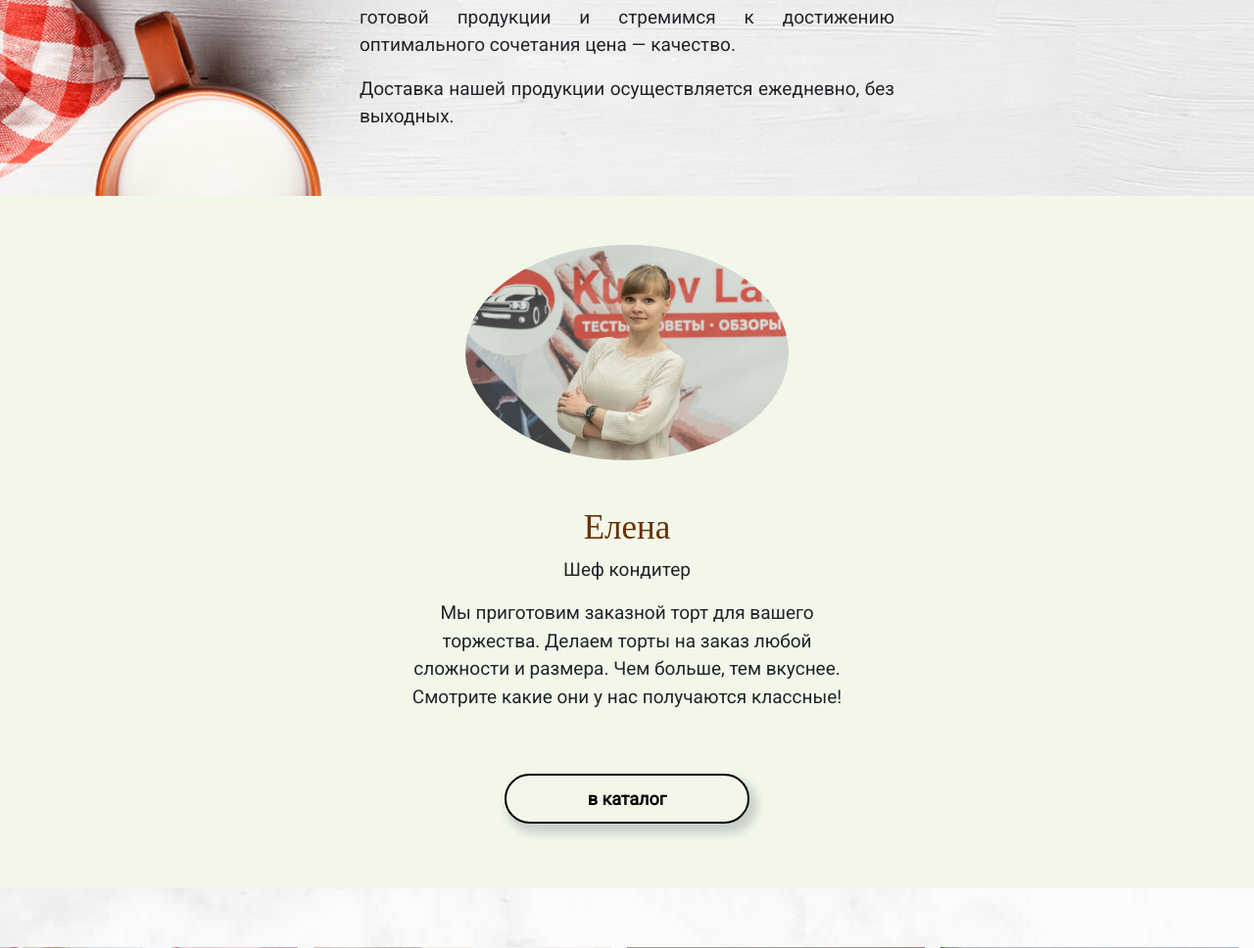
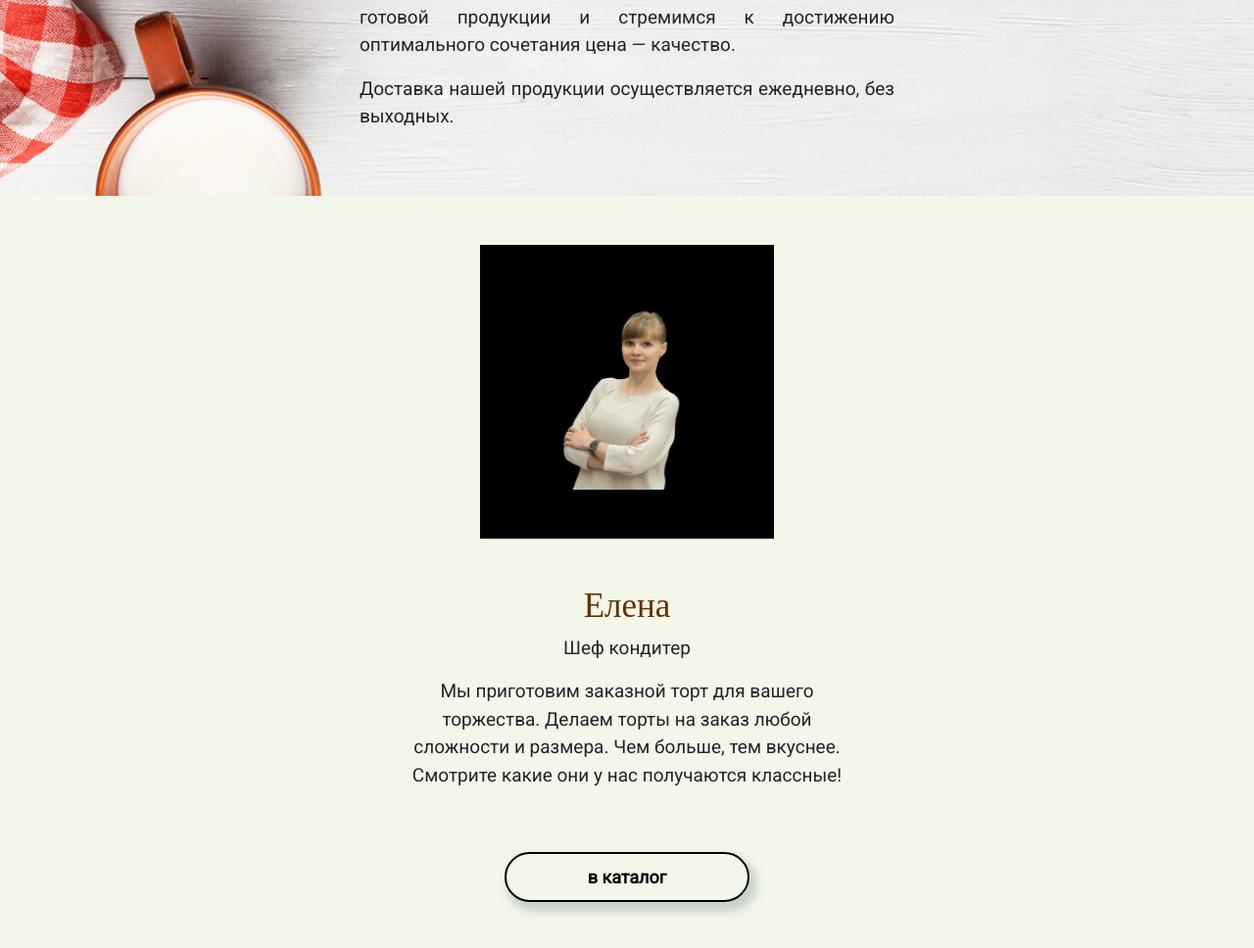
Before and after one commit to AndrushkaKoder/Cakes_meal, a PHP site: page /about in a window 1280 px wide. Shown: the part 724-1692 px from the top of the page at 98% size. Run offline with PHP 8.4, Linux system fonts and the light colour scheme; data that the repository does not hold is empty; some libraries are stand-ins or nearby versions; some web fonts are replaced.

Commit message:
изменения по фронтенду

```diff
--- a/web/user/controllers/ProductController.php
+++ b/web/user/controllers/ProductController.php
@@ -10,14 +10,12 @@ class ProductController extends BaseUser
 
     protected function actionInput(){
 
-
-
-//        $goods = $this->model->get('goods');
+        $product = $this->model->get('goods');
 
 
 
 
-        return compact('goods');
+        return compact('product');
 
     }
 
--- a/web/user/views/about.php
+++ b/web/user/views/about.php
@@ -46,8 +46,11 @@
     <section class="about_master">
         <div class="container">
             <div class="row">
-                <div class="col-12 text-center">
-                    <img src="<?=$this->getTemplateImg()?>/elena.jpg" alt="master" class="about_master_img">
+                <div class="col-12 d-flex justify-content-center">
+                    <div class="about_master_img">
+                        <img src="<?=$this->getTemplateImg()?>/elena2.png" alt="master">
+                    </div>
+
                 </div>
                 <div class="col-xl-6 col-lg-6 col-md-6 col-sm-12 text-center m-auto p-5">
                     <h3 class="about_master_name">Елена</h3>
--- a/web/user/views/common/header.php
+++ b/web/user/views/common/header.php
@@ -55,7 +55,7 @@ $headerClass = $this->getController() === 'index' ? 'index' : '';
 <!--                <a href="" class="nav_item"><i class="fa-solid fa-magnifying-glass"></i></a>-->
                 <a href="" class="nav_item"><i class="fa-solid fa-magnifying-glass search_button"></i></a>
             </div>
-            <div class="col-12">
+            <div class="col-12 position-relative">
                 <form action="" method="GET" class="search_wrapper hideSearch d-flex">
                     <div class="search_area">
                         <input type="text" id="search_area" class="">
--- a/web/user/views/constructor.php
+++ b/web/user/views/constructor.php
@@ -38,7 +38,7 @@
 
         <div class="container">
 
-            <form action="zakaz.html" method="POST" class="form_constructor" data-constructor>
+            <form action="zakaz.html" method="GET" class="form_constructor" data-constructor>
                 <div class="row">
                     <div class="col-xl-12 col-md-12 col-sm-12">
 
--- a/web/user/views/index.php
+++ b/web/user/views/index.php
@@ -74,7 +74,7 @@
                         <div class="col-xl-7 col-md-6 col-sm-12 revert">
                             <h2 class="featurette-heading title_adv"><?=$item['name']?></span></h2>
                             <p class="lead"><?=$item['short_content']?></p>
-                            <p><a href="<?= $this->alias(['catalog'=>$item['alias']])?>" class="assortment_button wow bounceInUp" data-wow-duration="1.5s">подробнее</a></p>
+                            <p><a href="<?=$this->alias(['catalog'=>$item['alias']])?>" class="assortment_button wow bounceInUp" data-wow-duration="1.5s">подробнее</a></p>
                         </div>
                         <div class="col-xl-5 col-md-6 col-sm-12 d-flex justify-content-center">
                             <img src="/web/userFiles/<?=$item['img']?>" alt="bisquit" class="assortment_img">
--- a/web/user/views/style/about.css
+++ b/web/user/views/style/about.css
@@ -37,12 +37,18 @@ section{
 }
 /* --color2:#663300; */
 /*  */
+
 .about_master_img{
-    min-height: 200px;
-    min-width: 230px;
-    max-width: 330px;
-    max-height: 300px;
-    border-radius: 50%;
+    display: flex;
+    justify-content: center;
+    align-items: center;
+    width: 300px;
+    height: 300px;
+
+    background: black;
+}
+.about_master_img img{
+    width: 100%;
 }
 
 .about_btn{
--- a/web/user/views/style/style.css
+++ b/web/user/views/style/style.css
@@ -124,8 +124,10 @@ color: white;
 
 /*поисковая строка*/
 .search_wrapper{
-    position: relative;
-    transition: 500ms ease-in-out all;
+    position: absolute;
+    width: 100%;
+    transition: 1s ease all;
+
 }
 .search_area{
     position: relative;
@@ -139,6 +141,7 @@ color: white;
     outline: unset;
     font-size: 16px;
     text-align: center;
+    border: 3px solid black;
 
 }
 .search_area input{
@@ -157,15 +160,15 @@ color: white;
 }
 
 .showSearch{
-    height: auto !important;
+    height: auto;
     top: 0;
     opacity: 1;
     z-index: 10;
     overflow: auto;
 }
 .hideSearch{
-    height: 0 !important;
     top: -200px;
+    /*height: 0;*/
     opacity: 0;
     z-index: -10;
     overflow: hidden;
```
Also changed, not shown: web/user/controllers/IndexController.php (+6 -6 lines), web/user/views/product.php (+16 -6 lines), web/user/views/style/product.css (+34 -2 lines), web/user/views/images/elena2.png (added), web/user/views/images/sticker.jpg (deleted).
